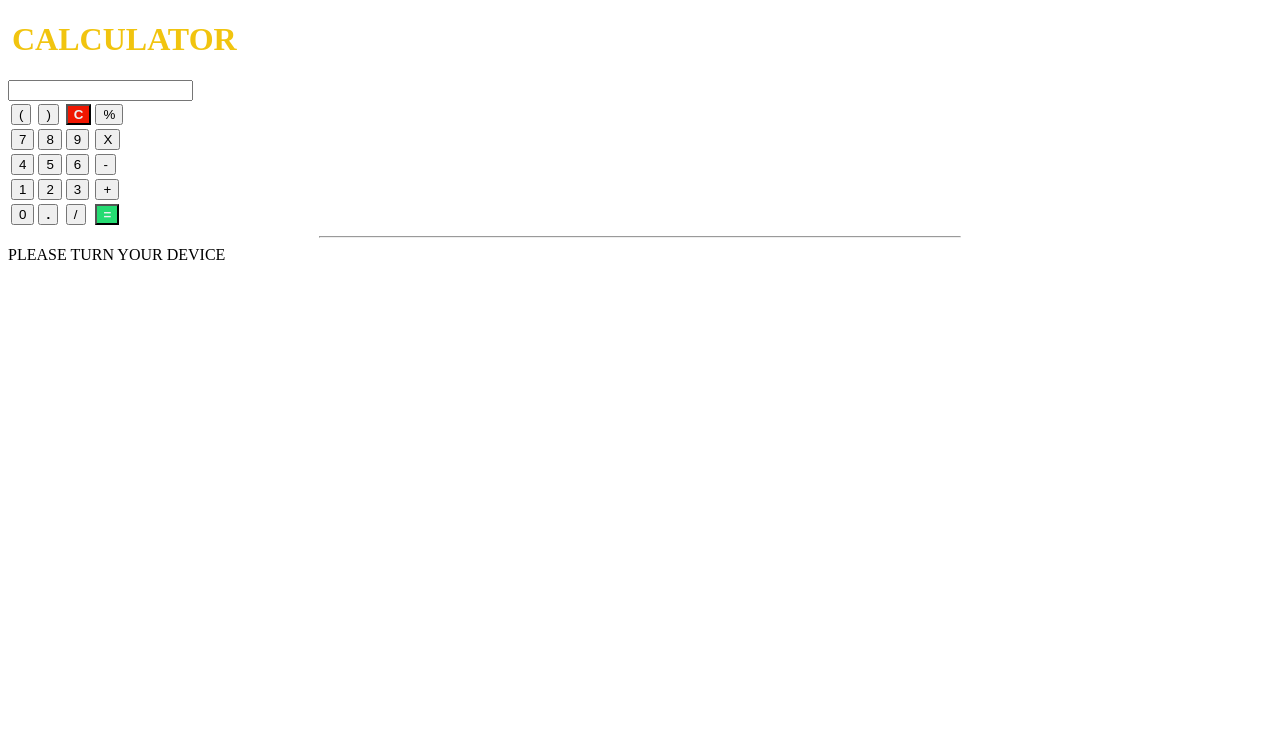
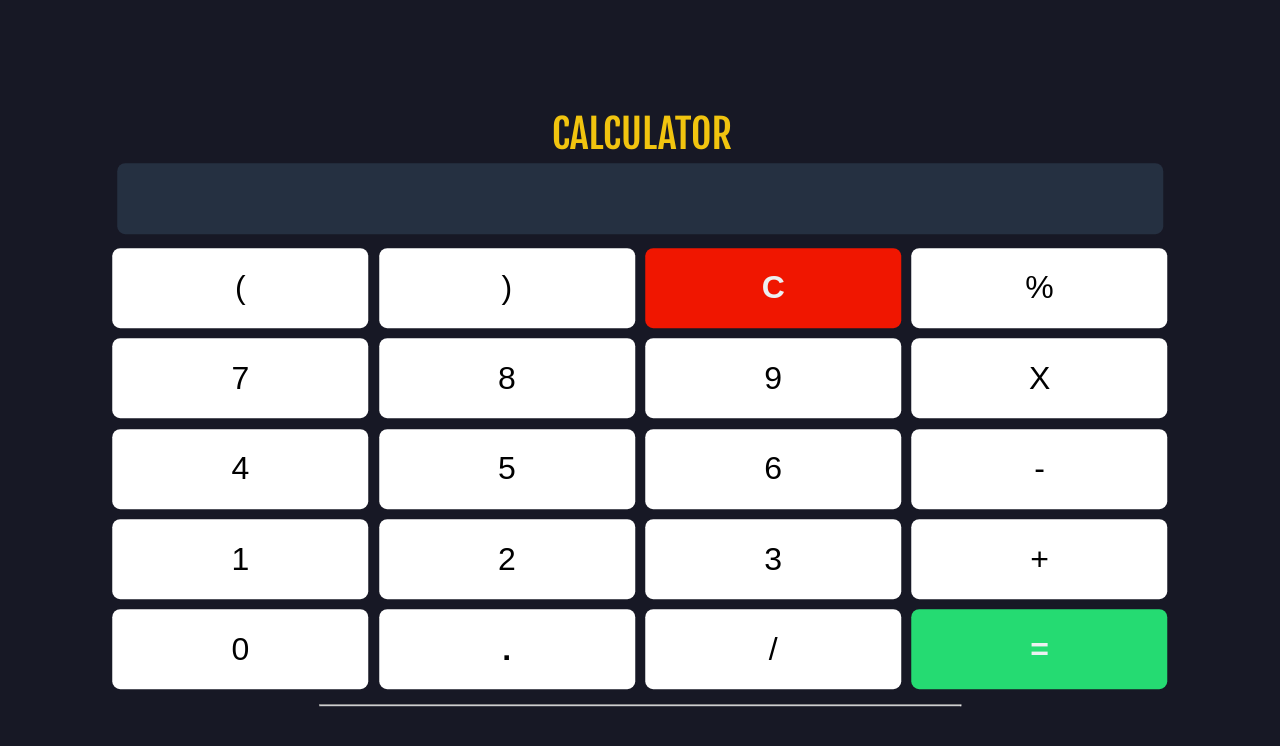
Before and after one commit to manvigupta226/Calculator, a plain HTML site: page index.html in a window 1280 px wide. Drawn offline with Linux system fonts and the light colour scheme.

Commit message:
second commit

```diff
--- a/index.html
+++ b/index.html
@@ -2,12 +2,19 @@
 <html lang="en">
   <head>
     <meta charset="UTF-8" />
-    <meta http-equiv="X-UA-Compatible" content="IE=edge" />
-    <meta name="viewport" content="width=device-width, initial-scale=1.0" />
-    <title>Calculator</title>
+    <meta
+      name="viewport"
+      content="width=device-width, height=device-height, initial-scale=1 user-scalable=no, shrink-to-fit=no"
+    />
+    <meta http-equiv="X-UA-Compatible" content="ie=edge" />
+    <title>A simple calculator</title>
     <link rel="stylesheet" href="style.css" />
-    <script src="calc.js"></script>
+    <link
+      href="https://fonts.googleapis.com/css?family=Fjalla+One&display=swap"
+      rel="stylesheet"
+    />
   </head>
+
   <body>
     <div class="container">
       <h1>
@@ -85,4 +92,5 @@
     </div>
     <div id="turn">PLEASE TURN YOUR DEVICE</div>
   </body>
+  <script src="calc.js"></script>
 </html>
--- a/style.css
+++ b/style.css
@@ -0,0 +1,120 @@
+body,
+html {
+  padding: 0;
+  margin: 0;
+  display: flex;
+  justify-content: center;
+  color: #ecf0f1;
+  background-color: rgb(23, 24, 37);
+  font-family: "Fjalla One", sans-serif;
+  animation: fadein 1.5s;
+}
+
+@keyframes fadein {
+  0% {
+    opacity: 0%;
+  }
+  100% {
+    opacity: 100%;
+  }
+}
+
+h1 {
+  font-size: 2.5rem;
+  font-weight: 500;
+  margin-bottom: 0;
+}
+
+input {
+  background-color: rgba(52, 73, 94, 0.5);
+  color: #ecf0f1;
+  outline: none;
+  text-align: right;
+  border: none;
+  font-size: 3rem;
+  width: 78vw;
+  margin-bottom: 0.5rem;
+  border-radius: 0.5rem;
+  padding: 0.5rem 1.5rem;
+}
+
+.container {
+  margin: auto;
+  text-align: center;
+  position: absolute;
+  top: 50%;
+  left: 50%;
+  transform: translate(-50%, -50%);
+}
+
+.calculator {
+  padding: 0.25rem;
+  display: inline-block;
+}
+
+table {
+  margin: auto;
+}
+
+button {
+  border: none;
+  background-color: white;
+  width: 20vw;
+  height: 10vh;
+  padding: 0.5rem 0;
+  margin: 0.25vmax;
+  font-size: 2rem;
+  border-radius: 0.5rem;
+  -moz-transition: all ease 0.5s;
+  -webkit-transition: all 0.5s ease;
+  transition: all 0.5s ease;
+  -o-transition: all ease 0.5s;
+}
+button:active {
+  transform: scale(0.95);
+  /* Scaling button to 0.98 to its original size */
+  box-shadow: 3px 2px 22px 1px rgba(0, 0, 0, 0.24);
+  /* Lowering the shadow */
+}
+
+button:hover {
+  -moz-transition: all ease 0.5s;
+  -webkit-transition: all 0.5s ease;
+  transition: all 0.5s ease;
+  -o-transition: all ease 0.5s;
+}
+
+a {
+  outline: none;
+  -moz-transition: all ease 0.5s;
+  -webkit-transition: all 0.5s ease;
+  transition: all 0.5s ease;
+  -o-transition: all ease 0.5s;
+}
+
+a:hover {
+  text-shadow: 0px 0px 10px rgba(241, 196, 15, 0.5);
+  -moz-transition: all ease 0.5s;
+  -webkit-transition: all 0.5s ease;
+  transition: all 0.5s ease;
+  -o-transition: all ease 0.5s;
+}
+
+#turn {
+  display: none;
+  z-index: 100;
+  position: fixed;
+}
+
+@media (orientation: landscape) and (max-height: 500px) {
+  #turn {
+    width: 100vw;
+    height: 100vh;
+    display: flex;
+    justify-content: center;
+    align-items: center;
+    font-size: 2rem;
+    color: rgba(52, 73, 94, 1);
+    background-color: rgba(236, 240, 241, 1);
+  }
+}
```
